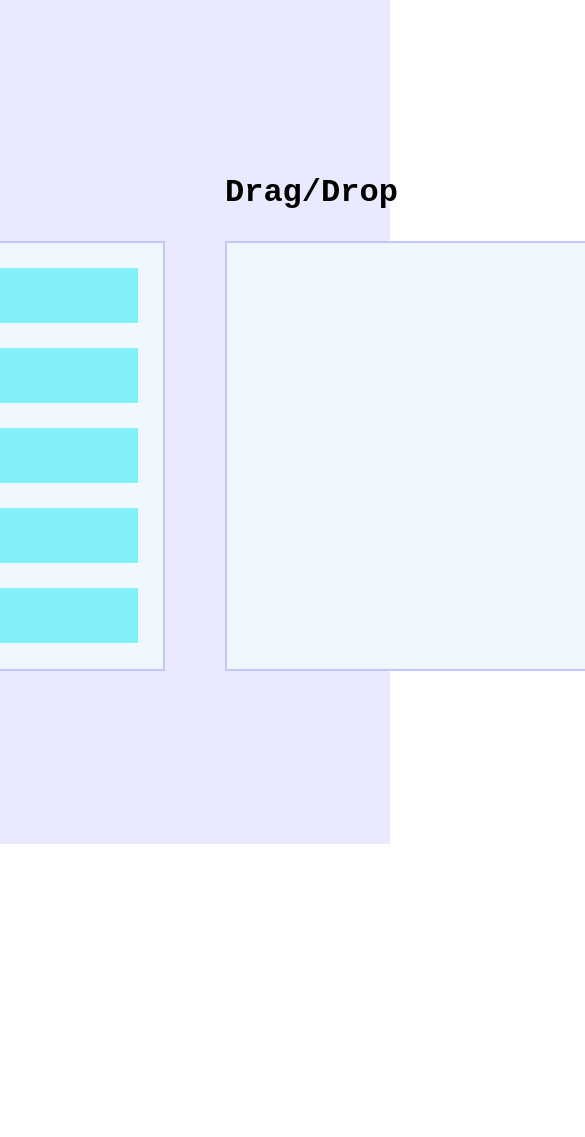
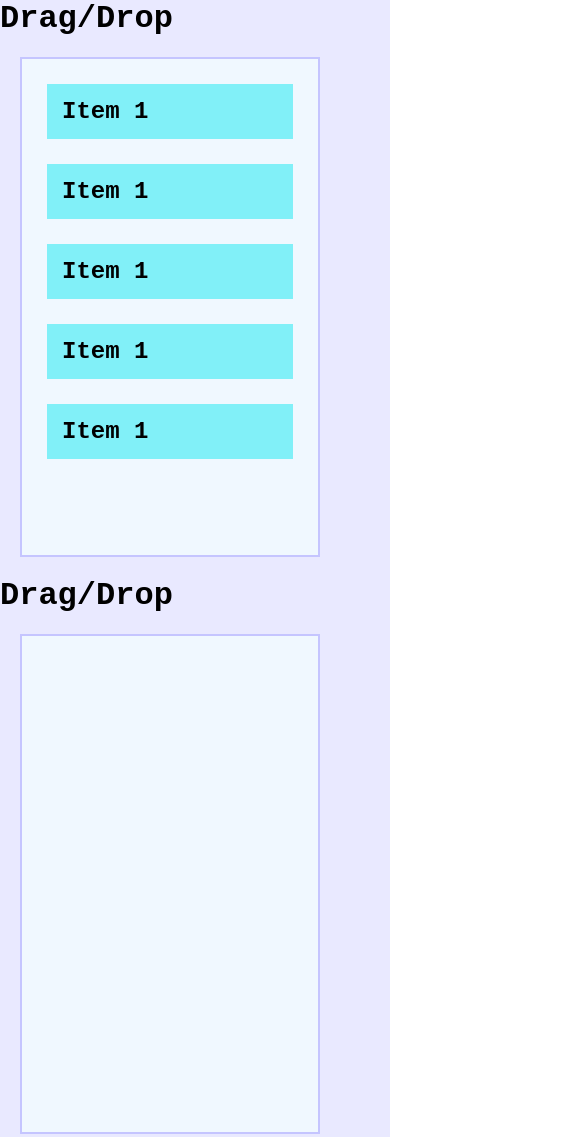
Before and after one commit to ronisarkarexe/drop-mover, a plain HTML site: page index.html in a window 390 px wide. Shown: the top 1137 px of the page, 585 px wide, since content can reach past the window. Before the commit the page ends 844 px from the top, so only its background shows below. Drawn offline with Linux system fonts and the light colour scheme.

Commit message:
add style

```diff
--- a/style.css
+++ b/style.css
@@ -13,26 +13,17 @@
   align-items: center;
   justify-content: center;
 }
-.left-container h1,
-.right-container h1 {
-  margin: 30px;
-}
-
-.left-container #left, .right-container #right {
-  width: 400px;
-  min-height: 430px;
-  margin: 30px;
-}
 
 #left,
 #right {
-  width: 100%;
-  min-height: 100%;
+  width: 400px;
+  min-height: 500px;
+  margin: 20px;
   border: 2px solid rgb(197, 197, 255);
   background-color: aliceblue;
 }
 
-.list{
+.list {
   background-color: rgb(129, 240, 248);
   height: 55px;
   margin: 25px;
@@ -44,3 +35,17 @@
   font-size: 1.5rem;
   padding: 15px;
 }
+
+@media only screen and (max-width: 780px) {
+  .container {
+    display: grid;
+    grid-template-columns: repeat(1, 1fr);
+    align-items: center;
+    margin-left: auto;
+    margin-right: auto;
+  }
+  #left,
+  #right {
+    width: 300px;
+  }
+}
```
Lines whose indentation alone changed are shown as unchanged.
